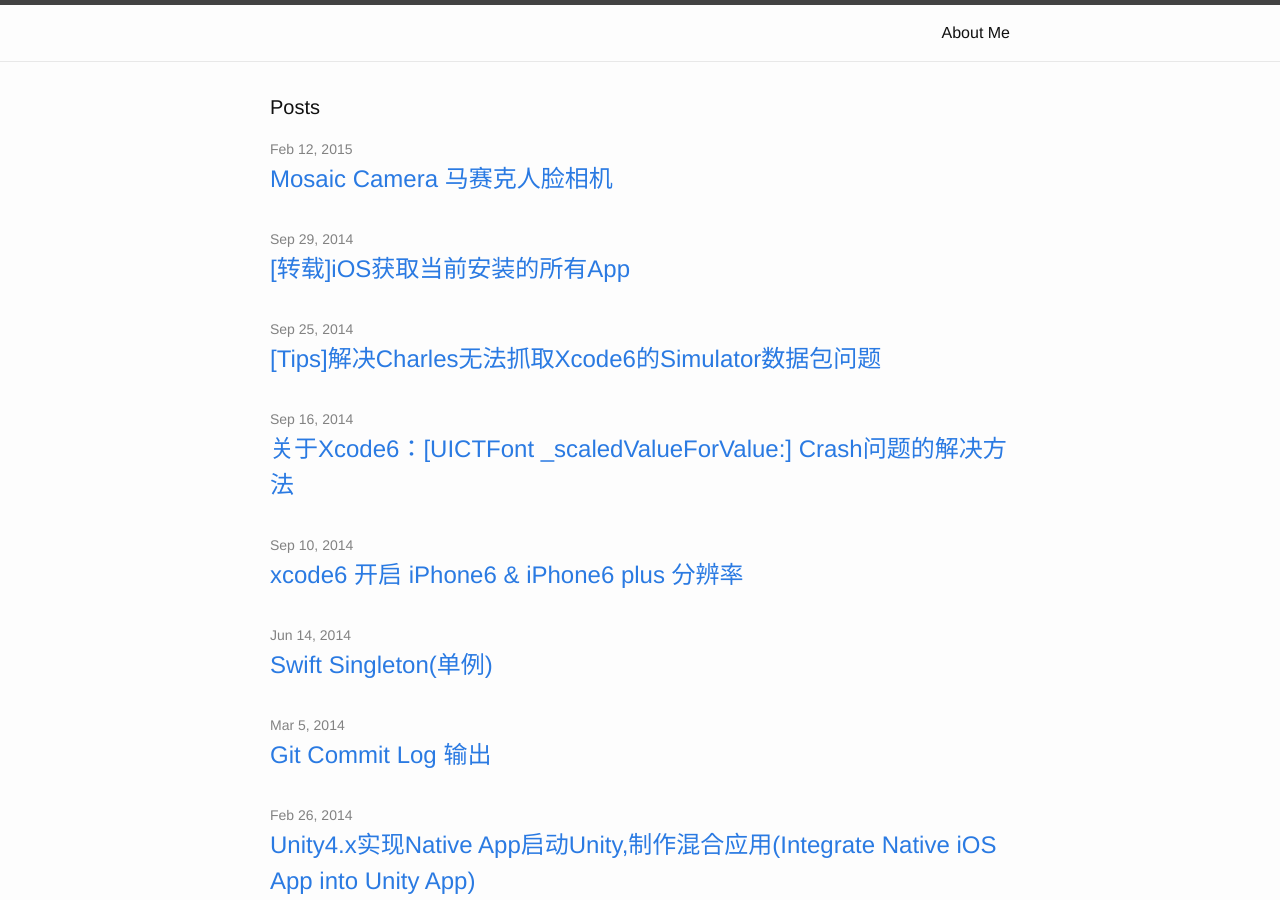
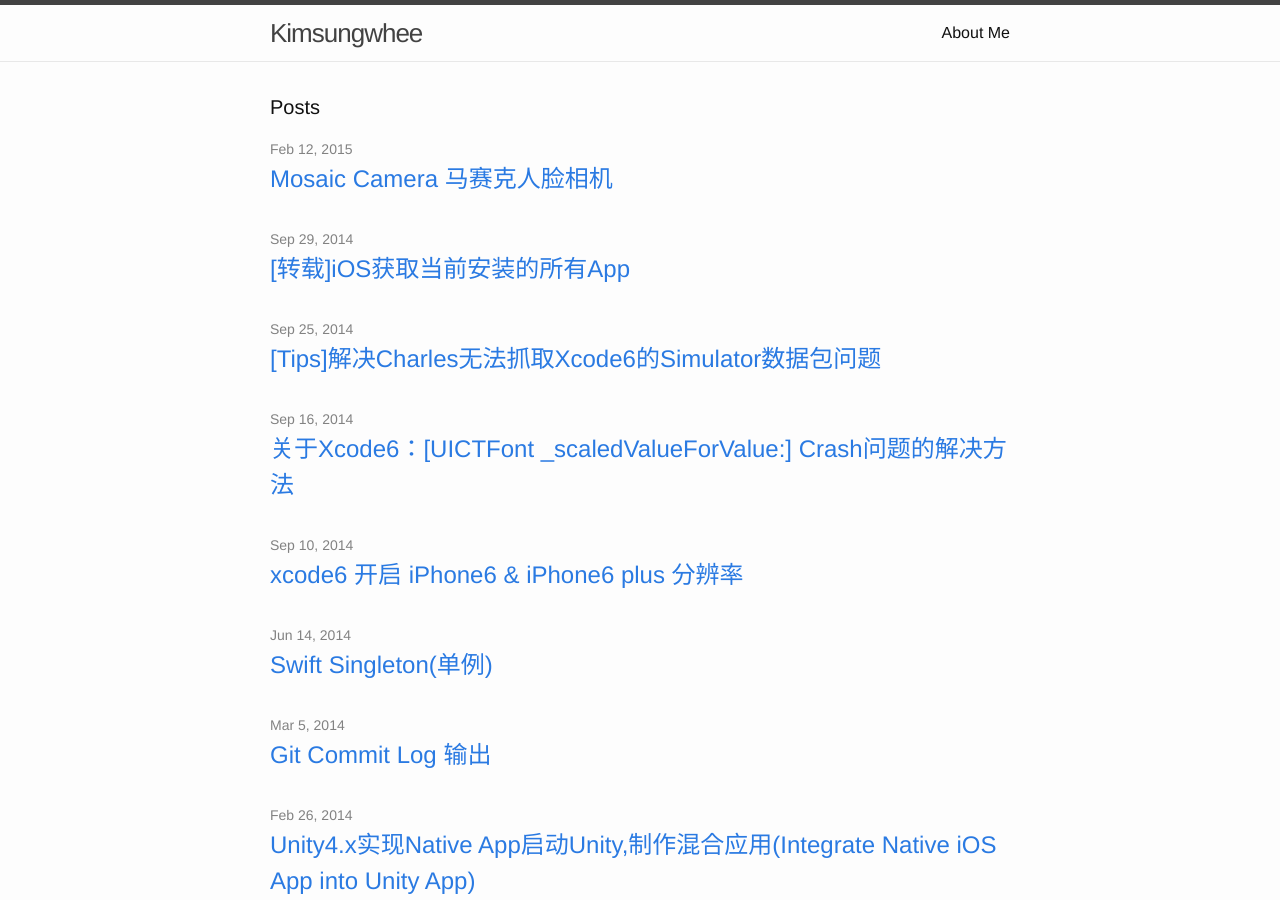
Before and after one commit to kimsungwhee/kimsungwhee.github.io, a Jekyll site: the page built from index.html, in a window 1280 px wide and 900 px high. Built offline with Jekyll 4.4.1, drawn with Linux system fonts in a browser that asks for light colours; some of the changed text lies outside the part shown.

Commit message:
add title

```diff
--- a/_config.yml
+++ b/_config.yml
@@ -1,3 +1,4 @@
 url: http://kimsungwhee.com
 name: Kimsungwhee
 description: 关注iOS,Cocos2d-x,Unity3D开发
+title: Kimsungwhee
```
